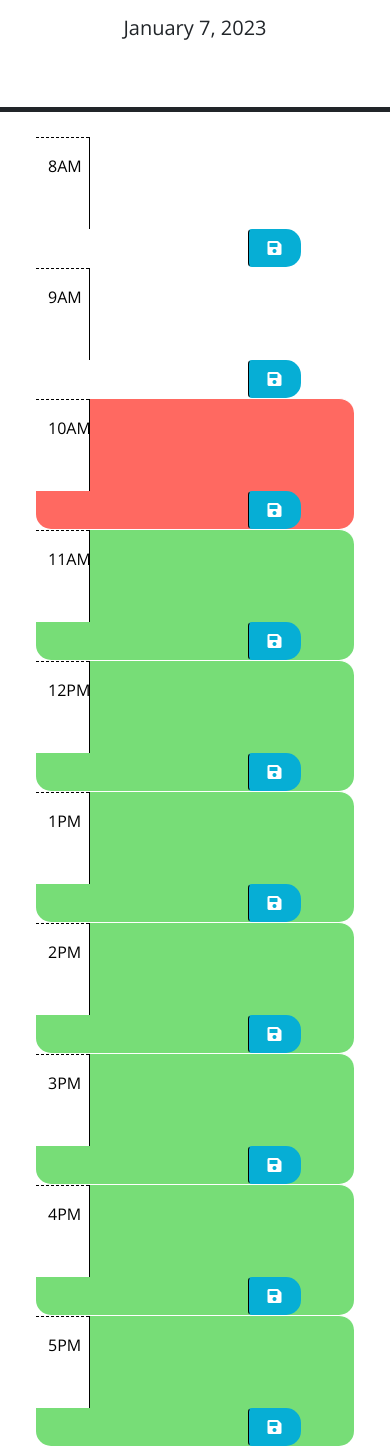
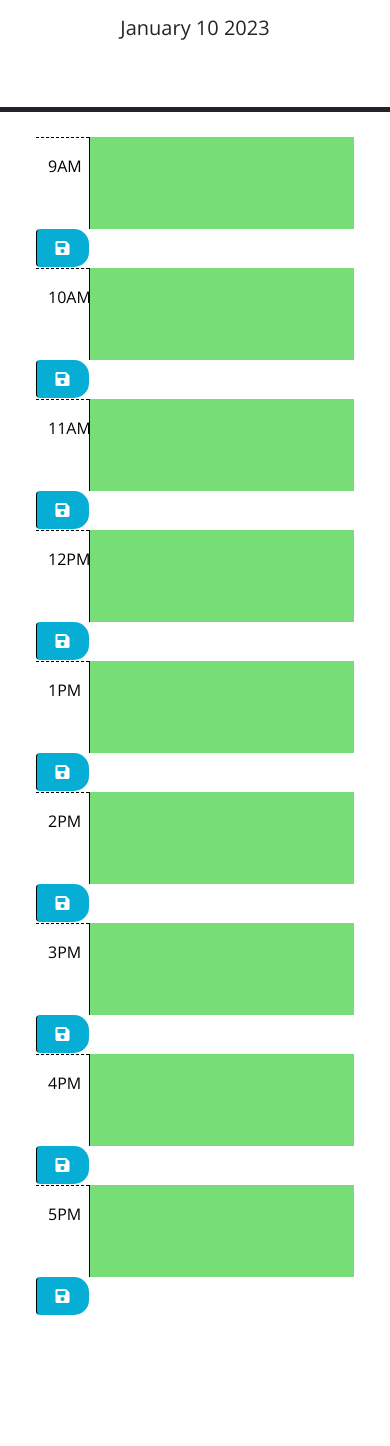
Before and after one commit to prnessy23/The-Daily-Schedule, a plain HTML site: page Assets/index.html in a window 390 px wide. Shown: the part 208-1654 px from the top of the page. After the commit the page ends 1523 px from the top, so only its background shows below. Drawn offline with nearby package versions, Linux system fonts and the light colour scheme.

Commit message:
Adjusted jscript to allow text to be grabbed from text area, completed readme file by adding an acceptance criteria,solution and screenshot section

```diff
--- a/Assets/index.html
+++ b/Assets/index.html
@@ -24,130 +24,108 @@
 
   <body>
     <header class="p-5 mb-4 border-5 border-bottom border-dark text-center">
-      <h1 class="display-3">Work Day Scheduler</h1>
+      <h1 class="display-3">The Daily Scheduler</h1>
       <p class="lead">A simple calendar app for scheduling your work day</p>
       <!-- Added date  -->
       <p id="currentDay" class="lead">January 7, 2023</p>
     </header>
+
+    <!-- Created container to hold hour rows and corresponding save button -->
     <div class="container-lg px-5">
 
-<!-- Added time block for each hour from 8am-6pm -->
-<div id="hour-8" class="row time-block">
-  <div class="col-2 col-md-1 hour text-center py-3">8AM</div>
-  <textarea class="col-8 col-md-10 description" rows="3"> </textarea>
-  <div class = "col-8 taskBin" id="task-8">
-    <p id = "task-item-0"></p>
-  </div>
+      <div id="hour-9" class="row time-block">
+        <div class="col-2 col-md-1 hour text-center py-3">9AM</div>
+        <textarea id="task-9" class="col-10 col-md-10 description" rows="3"></textarea>
        <button class="btn saveBtn col-2 col-md-1" aria-label="save">
           <i class="fas fa-save" aria-hidden="true"></i>
         </button>
       </div>
 
-          <div id="hour-9" class="row time-block">
-        <div class="col-2 col-md-1 hour text-center py-3">9AM</div>
-        <textarea class="col-8 col-md-10 description" rows="3"> </textarea>
-        <div class = "col-8 taskBin" id="task-9">
-          <p id = "task-item-1"></p>
-        </div>
+      <div id="hour-10" class="row time-block">
+        <div class="col-2 col-md-1 hour text-center py-3">10AM</div>
+        <textarea id="task-10" class="col-10 col-md-10 description" rows="3"></textarea>
          <button class="btn saveBtn col-2 col-md-1" aria-label="save">
           <i class="fas fa-save" aria-hidden="true"></i>
          </button>
       </div>
 
-      <div id="hour-10" class="row time-block present">
-        <div class="col-2 col-md-1 hour text-center py-3">10AM</div>
-        <textarea class="col-8 col-md-10 description" rows="3"> </textarea>
-        <div class = "col-8 taskBin" id="task-10">
-          <p id = "task-item-2"></p>
-        </div>
+      <div id="hour-11" class="row time-block">
+        <div class="col-2 col-md-1 hour text-center py-3">11AM</div>
+        <textarea id="task-11" class="col-10 col-md-10 description" rows="3"></textarea>
+        <!-- <div class="col-10 taskBin" id="task-11">
+          <p id="task-item-3"></p>
+        </div> -->
         <button class="btn saveBtn col-2 col-md-1" aria-label="save">
           <i class="fas fa-save" aria-hidden="true"></i>
         </button>
       </div>
 
-
-      <div id="hour-11" class="row time-block future">
-        <div class="col-2 col-md-1 hour text-center py-3">11AM</div>
-        <textarea class="col-8 col-md-10 description" rows="3"> </textarea>
-        <div class = "col-8 taskBin" id="task-11">
-          <p id = "task-item-3"></p>
-        </div>
+      <div id="hour-12" class="row time-block">
+        <div class="col-2 col-md-1 hour text-center py-3">12PM</div>
+        <textarea id="task-12" class="col-10 col-md-10 description" rows="3"></textarea>
+        <!-- <div class="col-10 taskBin" id="task-12">
+          <p id="task-item-4"></p>
+        </div> -->
         <button class="btn saveBtn col-2 col-md-1" aria-label="save">
           <i class="fas fa-save" aria-hidden="true"></i>
         </button>
       </div>
 
-      <div id="hour-12" class="row time-block future">
-        <div class="col-2 col-md-1 hour text-center py-3">12PM</div>
-        <textarea class="col-8 col-md-10 description" rows="3"> </textarea>
-        <div class = "col-8 taskBin" id="task-12">
-          <p id = "task-item-4"></p>
-        </div>
+      <div id="hour-1" class="row time-block">
+        <div class="col-2 col-md-1 hour text-center py-3">1PM</div>
+        <textarea id="task-13" class="col-10 col-md-10 description" rows="3"></textarea>
+        <!-- <div class="col-10 taskBin" id="task-13">
+          <p id="task-item-5"></p>
+        </div> -->
         <button class="btn saveBtn col-2 col-md-1" aria-label="save">
           <i class="fas fa-save" aria-hidden="true"></i>
         </button>
       </div>
 
-      <div id="hour-1" class="row time-block future">
-        <div class="col-2 col-md-1 hour text-center py-3">1PM</div>
-        <textarea class="col-8 col-md-10 description" rows="3"> </textarea>
-        <div class = "col-8 taskBin" id="task-13">
-          <p id = "task-item-5"></p>
-        </div>
+      <div id="hour-2" class="row time-block">
+        <div class="col-2 col-md-1 hour text-center py-3">2PM</div>
+        <textarea id="task-14" class="col-10 col-md-10 description" rows="3"></textarea>
+        <!-- <div class="col-10 taskBin" id="task-14">
+          <p id="task-item-6"></p>
+        </div> -->
         <button class="btn saveBtn col-2 col-md-1" aria-label="save">
           <i class="fas fa-save" aria-hidden="true"></i>
         </button>
       </div>
 
-      <div id="hour-2" class="row time-block future">
-        <div class="col-2 col-md-1 hour text-center py-3">2PM</div>
-        <textarea class="col-8 col-md-10 description" rows="3"> </textarea>
-        <div class = "col-8 taskBin" id="task-14">
-          <p id = "task-item-6"></p>
-        </div>
+      <div id="hour-3" class="row time-block">
+        <div class="col-2 col-md-1 hour text-center py-3">3PM</div>
+        <textarea id="task-15" class="col-10 col-md-10 description" rows="3"></textarea>
+        <!-- <div class="col-10 taskBin" id="task-15">
+          <p id="task-item-7"></p>
+        </div> -->
         <button class="btn saveBtn col-2 col-md-1" aria-label="save">
           <i class="fas fa-save" aria-hidden="true"></i>
         </button>
       </div>
 
-      <div id="hour-3" class="row time-block future">
-        <div class="col-2 col-md-1 hour text-center py-3">3PM</div>
-        <textarea class="col-8 col-md-10 description" rows="3"> </textarea>
-        <div class = "col-8 taskBin" id="task-15">
-          <p id = "task-item-7"></p>
-        </div>
+      <div id="hour-4" class="row time-block">
+        <div class="col-2 col-md-1 hour text-center py-3">4PM</div>
+        <textarea id="task-16" class="col-10 col-md-10 description" rows="3"></textarea>
+        <!-- <div class="col-10 taskBin" id="task-16">
+          <p id="task-item-8"></p>
+        </div> -->
         <button class="btn saveBtn col-2 col-md-1" aria-label="save">
           <i class="fas fa-save" aria-hidden="true"></i>
         </button>
       </div>
 
-      <div id="hour-4" class="row time-block future">
-        <div class="col-2 col-md-1 hour text-center py-3">4PM</div>
-        <textarea class="col-8 col-md-10 description" rows="3"> </textarea>
-        <div class = "col-8 taskBin" id="task-16">
-          <p id = "task-item-8"></p>
-        </div>
+      <div id="hour-5" class="row time-block">
+        <div class="col-2 col-md-1 hour text-center py-3">5PM</div>
+        <textarea id="task-17" class="col-10 col-md-10 description" rows="3"></textarea>
+        <!-- <div class="col-10 taskBin" id="task-17">
+          <p id="task-item-9"></p>
+        </div> -->
         <button class="btn saveBtn col-2 col-md-1" aria-label="save">
           <i class="fas fa-save" aria-hidden="true"></i>
         </button>
       </div>
-
-      <div id="hour-5" class="row time-block future">
-        <div class="col-2 col-md-1 hour text-center py-3">5PM</div>
-        <textarea class="col-8 col-md-10 description" rows="3"> </textarea>
-        <div class = "col-8 taskBin" id="task-17">
-          <p id = "task-item-9"></p>
     </div>
-        <button class="btn saveBtn col-2 col-md-1" aria-label="save">
-          <i class="fas fa-save" aria-hidden="true"></i>
-        </button>
-      </div>
-
-
-
-
-
-
 
     <script src="https://code.jquery.com/jquery-3.4.1.min.js"></script>
     <script
--- a/Assets/script.js
+++ b/Assets/script.js
@@ -1,107 +1,73 @@
 // Creating tasks to be performed
-tasks =[];
+tasks = [];
 
-var loadTasks = function(){
-  tasks = JSON.parse(localStorage.getItem("tasks"))
-  if(!tasks) {
-    tasks={};
-  } ;
-  printTasks(tasks)
+var loadTasks = function () {
+  tasks = JSON.parse(localStorage.getItem("tasks"));
+  if (!tasks) {
+    tasks = {};
   }
+  printTasks(tasks);
+};
 
-
-var printTasks = function(){
-  $.each(tasks, function(list, arr) {
-
- var taskP = $("<p>").addClass("description task-item-" + list).text(arr)
-
- $("#task-item-" + list).replaceWith(taskP);
-
-
-  })
-}
+var printTasks = function () {
+  $.each(tasks, function (list, arr) {
+    var newList = parseInt(list) + 8
+    $("#task-" + newList).text(arr);
+  });
+};
 // Added date to Header section
-var Today = (moment().format("MMMM D YYYY"))
+var Today = dayjs().format("MMMM D YYYY");
 $("#currentDay").text(Today);
 
 // Creating for loop to change to change hours from past to present to future during day
+var hourAudit = function () {
+  var currentHour = dayjs().hour();
 
-var hourAudit =function(){
-  var currentHour =moment().hour()
-
-  for(var i=8; i<17; i++){
-    var taskArea = $("#task-"+i)
-    if(currentHour>i){
+  for (var i = 8; i < 18; i++) {
+    var taskArea = $("#task-" + i);
+    if (currentHour > i) {
       $(taskArea).addClass("past");
-    } else if (currentHour === i){
+    } else if (currentHour === i) {
       $(taskArea).addClass("present");
-    }
-    else{
+    } else {
       $(taskArea).addClass("future");
     }
   }
-  }
+};
 
 // Creating listener event (click) to allow text to be written in hour blocks text area
-$(".taskBin").on("click", "p", function(){
-  var text =$(this)
-  .text()
-  .trim()
-  var textInput =$("<textarea>")
-  .addClass("form-control")
-  .val(text);
-
+$(".taskBin").on("click", "p", function () {
+  var text = $(this).text().trim();
+  var textInput = $("<textarea>").addClass("form-control").val(text);
   $(this).replaceWith(textInput);
   textInput.trigger("focus");
 });
 // Updating tasks
-$(".taskBin").on("blur","textarea", function(){
+$(".taskBin").on("blur", "textarea", function () {
   //  Get textarea current value of text
-  var text = $(this)
-  .val()
-  .trim();
+  var text = $(this).val().trim();
 
   // redefine p tag element
-  var taskP =$("<p>")
-  .addClass("taskItem")
-  .text(text);
+  var taskP = $("<p>").addClass("taskItem").text(text);
   // replace the textarea with the p tag element
   $(this).replaceWith(taskP);
 });
 
 // Creating button to save text area text to local storage
-$(".saveBtn").on("click", function(){
-var index =$(".saveBtn").index(this);
-tasks[index] =$(this).parent().find(".taskItem").text();
-localStorage.setItem("tasks",JSON.stringify(tasks));
-
-
+$(".saveBtn").on("click", function () {
+  var index = $(".saveBtn").index(this);
+  console.log(index);
+  // tasks[index] = $(this).parent().find(".taskItem").text();
+  tasks[index] = $(this).siblings(".description").val();
+  console.log($(this).siblings(".description").val());
+  console.log(tasks[index]);
+  localStorage.setItem("tasks", JSON.stringify(tasks));
 });
 
-setInterval(function(){
-  hourChange();},1000*60*60);
+setInterval(function () {
+  hourChange();
+}, 1000 * 60 * 60);
 
 loadTasks();
-  hourChange();
-
-
-
-// $(function () {
-    // TODO: Add a listener for click events on the save button. This code should
-    // use the id in the containing time-block as a key to save the user input in
-    // local storage. HINT: What does `this` reference in the click listener
-    // function? How can DOM traversal be used to get the "hour-x" id of the
-    // time-block containing the button that was clicked? How might the id be
-    // useful when saving the description in local storage?
-    //
-    // TODO: Add code to apply the past, present, or future class to each time
-    // block by comparing the id to the current hour. HINTS: How can the id
-    // attribute of each time-block be used to conditionally add or remove the
-    // past, present, and future classes? How can Day.js be used to get the
-    // current hour in 24-hour time?
-    //
-    // TODO: Add code to get any user input that was saved in localStorage and set
-    // the values of the corresponding textarea elements. HINT: How can the id
-    // attribute of each time-block be used to do this?
-    //
-    // TODO: Add code to display the current date in the header of the page.
+// hourChange();
+hourAudit();
```
Also changed, not shown: Assets/Images/Screenshot 2023-01-09 at 5.12.52 PM.png (added), 1 other file. Lines whose indentation alone changed are shown as unchanged.
